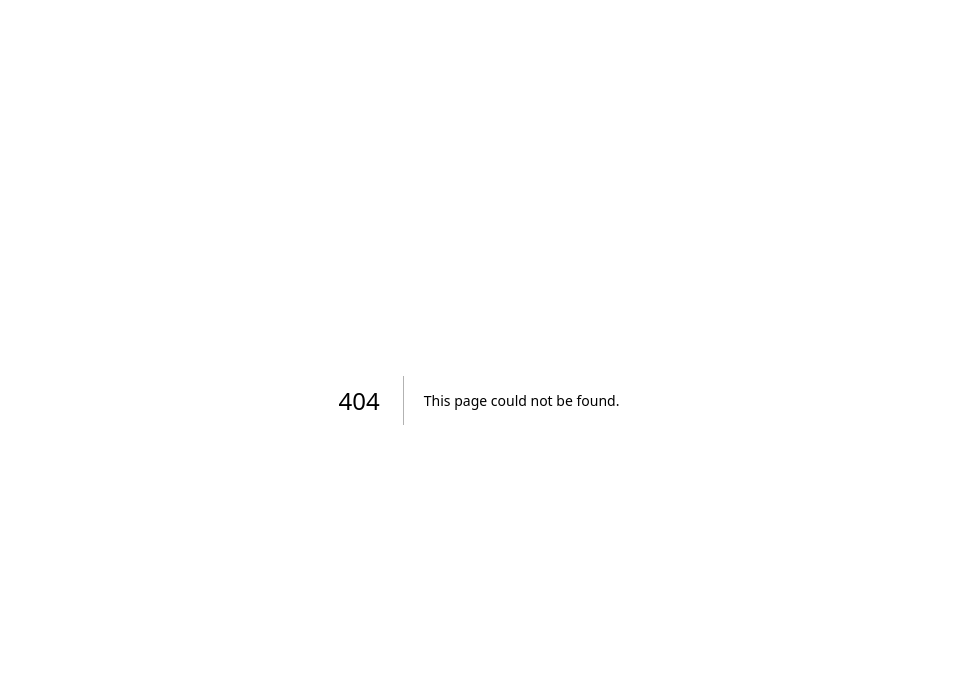
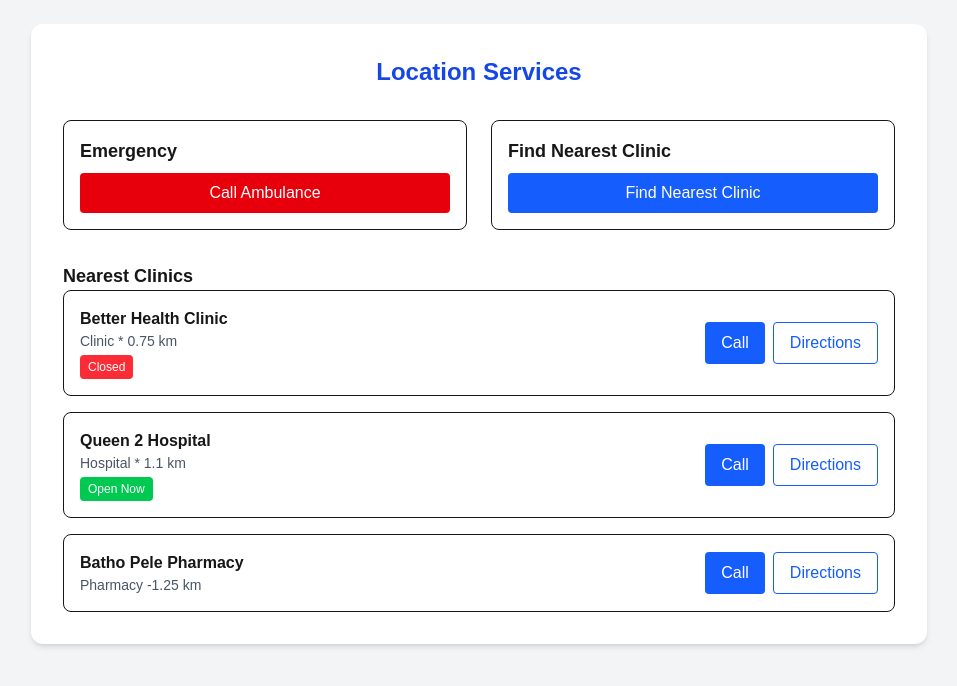
Before and after one commit to Balegile10/MedAssist, a Next.js app: page /location in a window 1280 px wide. Before the commit this address had no page. Shown: the top 686 px of the page, without its empty margins (161-1118 px from the left). Built offline with nearby package versions, Linux system fonts and the light colour scheme.

Commit message:
local changes

```diff
--- /dev/null
+++ b/app/(location)/location/page.jsx
@@ -0,0 +1,95 @@
+"use client"
+import React from 'react';
+import Link from "next/link";
+
+export default function LocationPage() {
+    return (
+        <div className=" bg-gray-100 min-h-screen p-6">
+            <div className="max-w-4xl mx-auto bg-white rounded-xl shadow-md p-8 space-y-8">
+                <h1 className="text-2xl font-bold text-center text-blue-700">
+                    Location Services
+                </h1>
+                {/*Emergency and clinic buttons*/}
+                <div className=" grid sm:grid-cols-2 gap-6">
+                    <div  className="border p-4 rounded-lg space-y-2">
+                        <h2 className="text-lg font-semibold">
+                            Emergency
+                        </h2>
+                        <button className="w-full bg-red-600 text-white py-2 rounded hover:bg-red-700">
+                            Call Ambulance
+                         </button>
+
+                    </div>
+                    <div className="border p-4 rounded-lg space-y-2">
+                        <h2 className="text-lg font-semibold">Find Nearest Clinic</h2>
+                        <button className="w-full bg-blue-600 text-white py-2 rounded hover:bg-blue-700">
+                            Find Nearest Clinic
+                        </button>
+                    </div>
+                </div>
+                {/*Nearest Clinics List*/}
+                <div>
+                    <h2 className="text-lg font-semibold md-4">
+                        Nearest Clinics
+                    </h2>
+                    <div className="space-y-4">
+                        {/*Clinic Card*/}
+                        <div className="border p-4 rounded-lg flex flex-col sm:flex-row sm:justify-between items-start sm:items-center">
+                            <div>
+                                <h3 className="font-bold">Better Health Clinic</h3>
+                                <p className="text-sm text-gray-600">Clinic * 0.75 km</p>
+                                <span className="inline-block  mt-1 bg-red-500 text-white text-xs px-2 py-1 rounded">
+                                    Closed
+                                </span>
+                            </div>
+                            <div className="flex gap-2 mt-4 sm:mt-0">
+                                <button className="bg-blue-600 text-white px-4 py-2 rounded hover:bg-blue-700">
+                                    Call
+                                </button>
+                                <button className="border border-blue-600 text-blue-600 px-4 py-2 rounded hover:bg-blue-50">
+                                    Directions
+                                </button>
+                            </div>
+                        </div>
+
+                        {/*Hospital Card*/}
+                        <div className="border p-4 rounded-lg flex flex-col sm:flex-row sm:justify-between items-start sm:items-center">
+                            <div>
+                                <h3 className="font-bold">Queen 2 Hospital</h3>
+                                <p className="text-sm text-gray-600">Hospital * 1.1 km</p>
+                                <span className="inline-block  mt-1 bg-green-500 text-white text-xs px-2 py-1 rounded">
+                                    Open Now
+                                </span>
+                            </div>
+                            <div className="flex gap-2 mt-4 sm:mt-0">
+                                <button className="bg-blue-600 text-white px-4 py-2 rounded hover:bg-blue-700">
+                                    Call
+                                </button>
+                                <button className="border border-blue-600 text-blue-600 px-4 py-2 rounded hover:bg-blue-50">
+                                    Directions
+                                </button>
+                            </div>
+                        </div>
+
+
+                        {/*Pharmacy Card*/}
+                        <div className="border p-4 rounded-lg flex flex-col sm:flex-row justify-between item-start sm:items-center">
+                            <div>
+                                <h3 className=" font-bold"> Batho Pele Pharmacy</h3>
+                                <p className="text-sm text-gray-600"> Pharmacy -1.25 km</p>
+                            </div>
+                            <div className="flex gap-2 mt-4 sm:mt-0">
+                                <button className="bg-blue-600 text-white px-4 py-2 rounded hover:bg-blue-700">
+                                    Call
+                                </button>
+                                <button className="border border-blue-600 text-blue-600 px-4 py-2 rounded hover:bg-blue-50">
+                                    Directions
+                                </button>
+                            </div>
+                        </div>
+                    </div>
+                </div>
+            </div>
+        </div>
+    );
+}
--- a/app/page.js
+++ /dev/null
@@ -1,103 +0,0 @@
-import Image from "next/image";
-
-export default function Home() {
-  return (
-    <div className="font-sans grid grid-rows-[20px_1fr_20px] items-center justify-items-center min-h-screen p-8 pb-20 gap-16 sm:p-20">
-      <main className="flex flex-col gap-[32px] row-start-2 items-center sm:items-start">
-        <Image
-          className="dark:invert"
-          src="/next.svg"
-          alt="Next.js logo"
-          width={180}
-          height={38}
-          priority
-        />
-        <ol className="font-mono list-inside list-decimal text-sm/6 text-center sm:text-left">
-          <li className="mb-2 tracking-[-.01em]">
-            Get started by editing{" "}
-            <code className="bg-black/[.05] dark:bg-white/[.06] font-mono font-semibold px-1 py-0.5 rounded">
-              app/page.js
-            </code>
-            .
-          </li>
-          <li className="tracking-[-.01em]">
-            Save and see your changes instantly.
-          </li>
-        </ol>
-
-        <div className="flex gap-4 items-center flex-col sm:flex-row">
-          <a
-            className="rounded-full border border-solid border-transparent transition-colors flex items-center justify-center bg-foreground text-background gap-2 hover:bg-[#383838] dark:hover:bg-[#ccc] font-medium text-sm sm:text-base h-10 sm:h-12 px-4 sm:px-5 sm:w-auto"
-            href="https://vercel.com/new?utm_source=create-next-app&utm_medium=appdir-template-tw&utm_campaign=create-next-app"
-            target="_blank"
-            rel="noopener noreferrer"
-          >
-            <Image
-              className="dark:invert"
-              src="/vercel.svg"
-              alt="Vercel logomark"
-              width={20}
-              height={20}
-            />
-            Deploy now
-          </a>
-          <a
-            className="rounded-full border border-solid border-black/[.08] dark:border-white/[.145] transition-colors flex items-center justify-center hover:bg-[#f2f2f2] dark:hover:bg-[#1a1a1a] hover:border-transparent font-medium text-sm sm:text-base h-10 sm:h-12 px-4 sm:px-5 w-full sm:w-auto md:w-[158px]"
-            href="https://nextjs.org/docs?utm_source=create-next-app&utm_medium=appdir-template-tw&utm_campaign=create-next-app"
-            target="_blank"
-            rel="noopener noreferrer"
-          >
-            Read our docs
-          </a>
-        </div>
-      </main>
-      <footer className="row-start-3 flex gap-[24px] flex-wrap items-center justify-center">
-        <a
-          className="flex items-center gap-2 hover:underline hover:underline-offset-4"
-          href="https://nextjs.org/learn?utm_source=create-next-app&utm_medium=appdir-template-tw&utm_campaign=create-next-app"
-          target="_blank"
-          rel="noopener noreferrer"
-        >
-          <Image
-            aria-hidden
-            src="/file.svg"
-            alt="File icon"
-            width={16}
-            height={16}
-          />
-          Learn
-        </a>
-        <a
-          className="flex items-center gap-2 hover:underline hover:underline-offset-4"
-          href="https://vercel.com/templates?framework=next.js&utm_source=create-next-app&utm_medium=appdir-template-tw&utm_campaign=create-next-app"
-          target="_blank"
-          rel="noopener noreferrer"
-        >
-          <Image
-            aria-hidden
-            src="/window.svg"
-            alt="Window icon"
-            width={16}
-            height={16}
-          />
-          Examples
-        </a>
-        <a
-          className="flex items-center gap-2 hover:underline hover:underline-offset-4"
-          href="https://nextjs.org?utm_source=create-next-app&utm_medium=appdir-template-tw&utm_campaign=create-next-app"
-          target="_blank"
-          rel="noopener noreferrer"
-        >
-          <Image
-            aria-hidden
-            src="/globe.svg"
-            alt="Globe icon"
-            width={16}
-            height={16}
-          />
-          Go to nextjs.org →
-        </a>
-      </footer>
-    </div>
-  );
-}
```
Also changed, not shown: app/page.jsx (added).
